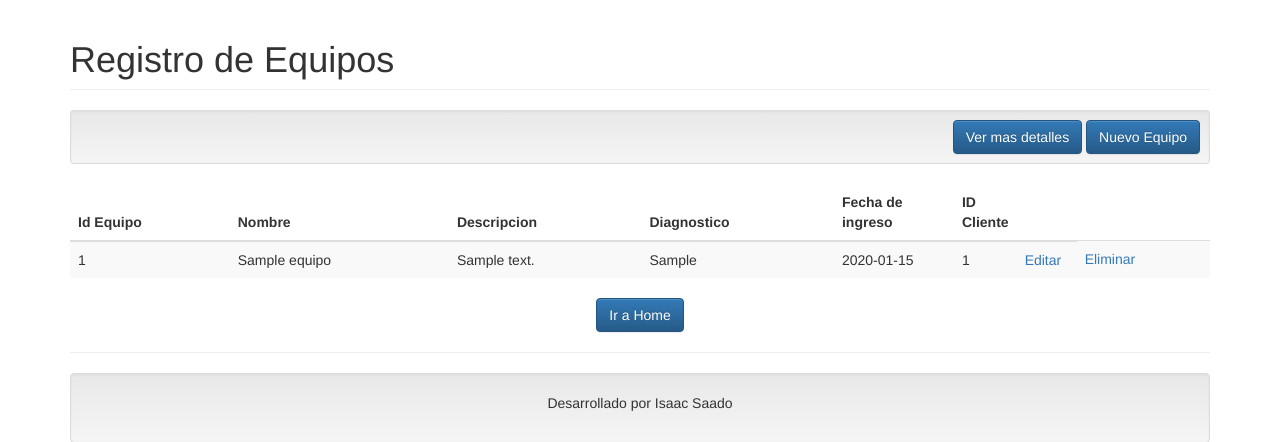
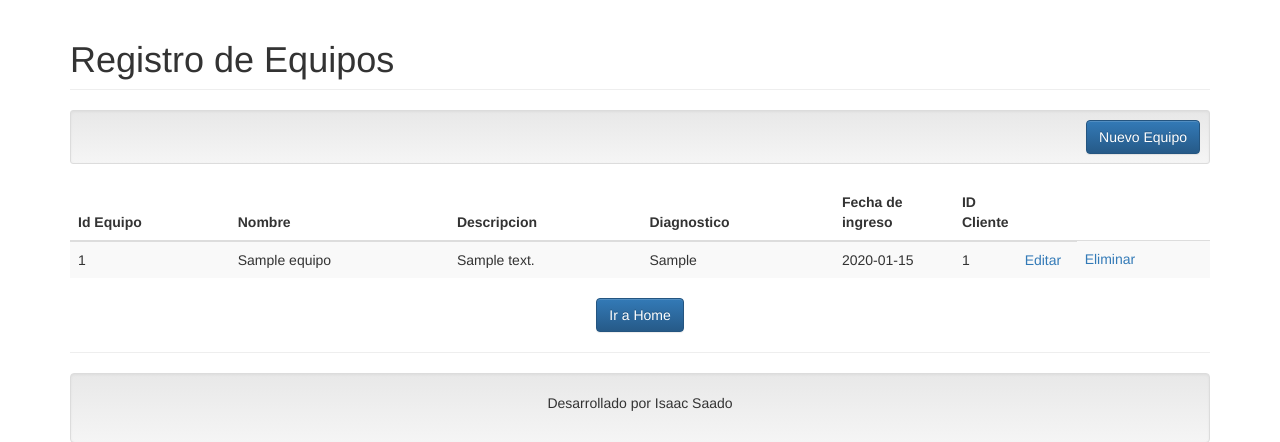
Before and after one commit to wolfis21/System, a PHP site: page /home_equipo.php in a window 1280 px wide. Shown: the top 442 px of the page. Run offline with PHP 8.4, Linux system fonts and the light colour scheme; tables that the repository leaves empty hold one stand-in row (values such as "Sample post"); some libraries are stand-ins or nearby versions.

Commit message:
borre el boton de ver mas detalles de la vista de equipo

```diff
--- a/view/equipo_v/equipo_vista.php
+++ b/view/equipo_v/equipo_vista.php
@@ -1,7 +1,6 @@
 <h1 class="page-header">Registro de Equipos</h1>
 
 <div class="well well-sm text-right">
-    <a class="btn btn-primary" href="?c=Equipo&a=Mostrar">Ver mas detalles</a>
     <a class="btn btn-primary" href="?c=Equipo&a=Crud">Nuevo Equipo</a>
 </div>
 
```
